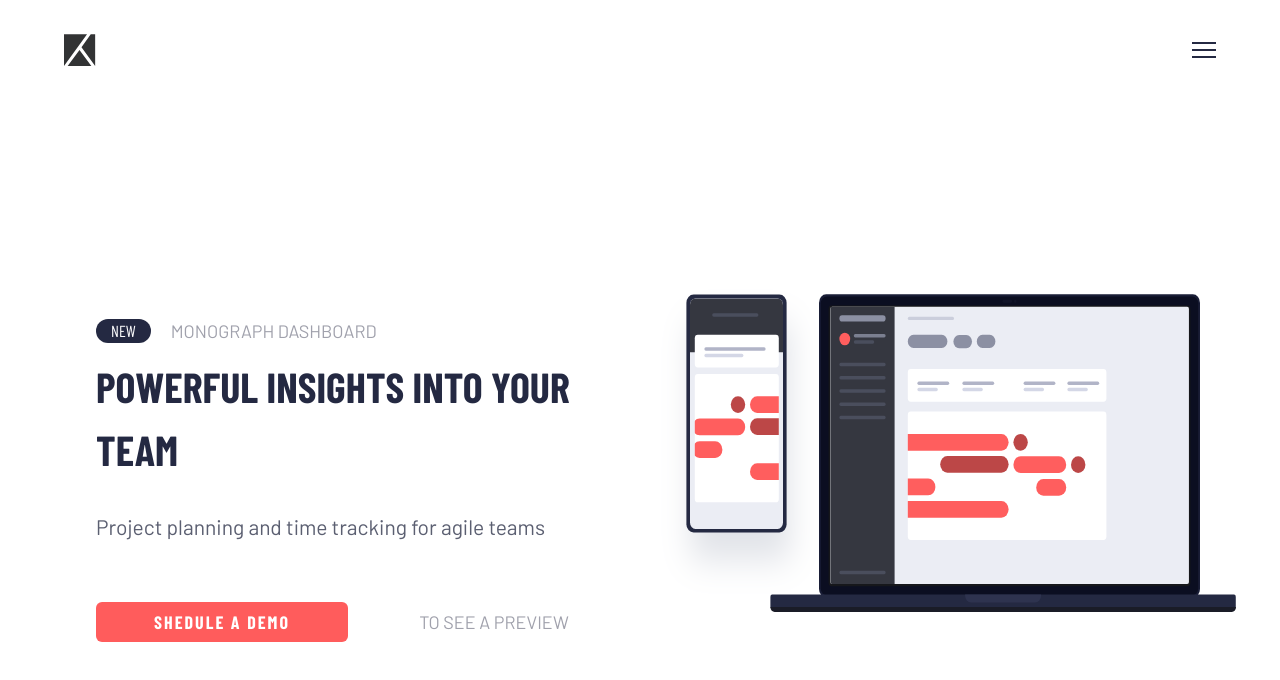
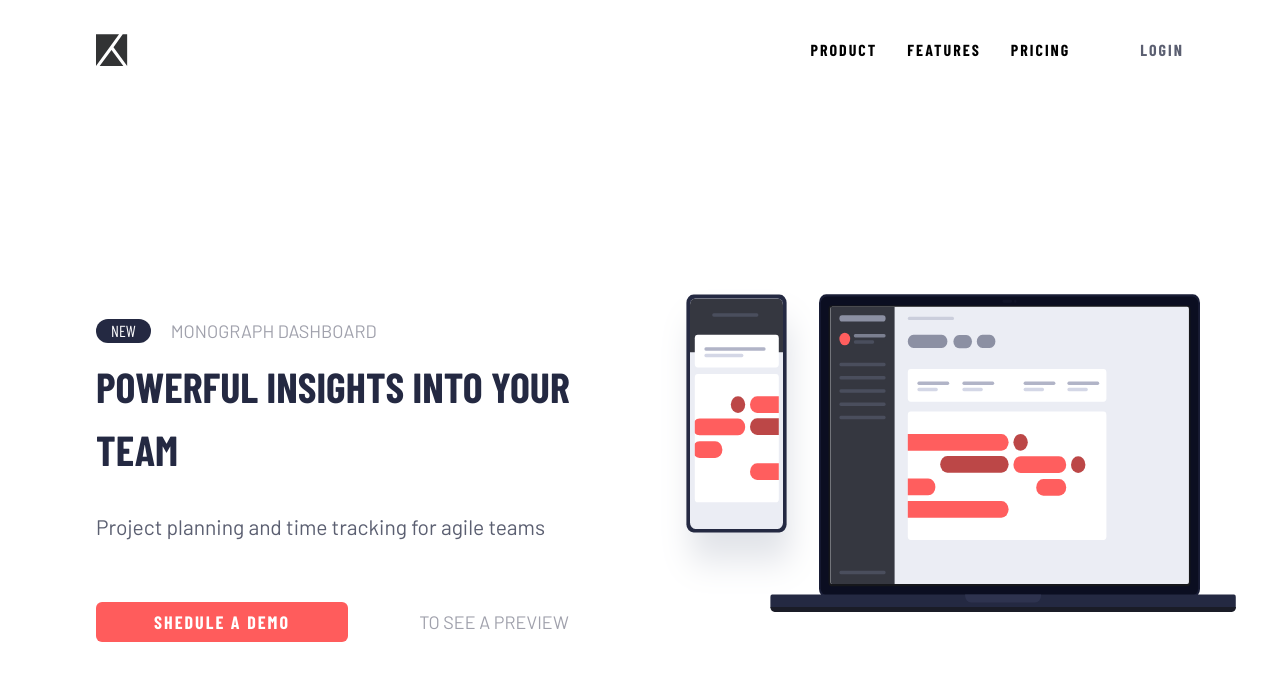
Before and after one commit to HernanAlvarado12/tracking, a website: page index.html in a window 1280 px wide. Drawn offline with nearby package versions, Linux system fonts and the light colour scheme.

Commit message:
finish header section

```diff
--- a/index.html
+++ b/index.html
@@ -26,15 +26,27 @@
     <body class ="overflow-hidden">
 
         <header>
-            <nav class ="w-90 h-10 mx-auto flex items-center justify-between relative l:max-w-screen-xl">
+            <nav class ="w-90 h-10 mx-auto flex items-center justify-between relative l:max-w-screen-xl l:w-85">
                 <img class ="select-none" src ="./assets/logo.svg" alt ="logo icon" draggable ="false" loading ="lazy">
-                <img class ="cursor-pointer select-none" id ="iconMenu" src ="./assets/hamburger.svg" alt ="menu icon" draggable ="false" loading ="lazy">
-                <menu class ="w-full py-3 hidden absolute left-0 top-10 z-10 rounded-sm bg-white" id ="navMenu">
-                    <ul class ="flex items-center flex-col gap-y-2 text-md font-bold tracking-widest uppercase">
-                        <li><a class ="" href ="#">product</a></li>
-                        <li><a class ="" href ="#">features</a></li>
-                        <li><a class ="" href ="#">pricing</a></li>
-                        <li class ="last:mt-3 last:text-blue-200"><a class ="" href ="#">login</a></li>
+                <img class ="cursor-pointer select-none l:hidden" id ="iconMenu" src ="./assets/hamburger.svg" alt ="menu icon" draggable ="false" loading ="lazy">
+                <menu class ="w-full py-3 hidden absolute left-0 top-10 z-10 rounded-sm bg-white l:w-auto l:py-0 l:block l:relative l:top-0" id ="navMenu">
+                    <ul class ="flex items-center flex-col gap-y-2 text-md font-bold tracking-widest uppercase l:gap-x-3 l:flex-row l:text-sm">
+                        <li class ="relative group">
+                            <a class ="" href ="#">product</a>
+                            <span class ="w-full h-0.1 absolute bottom-0 left-0 origin-left scale-x-0 transition-all duration-700 bg-blue-300 group-hover:scale-x-105 group-hover:duration-700"></span>
+                        </li>
+                        <li class ="relative group">
+                            <a class ="" href ="#">features</a>
+                            <span class ="w-full h-0.1 absolute bottom-0 left-0 origin-left scale-x-0 transition-all duration-700 bg-blue-300 group-hover:scale-x-105 group-hover:duration-700"></span>
+                        </li>
+                        <li class ="relative group">
+                            <a class ="" href ="#">pricing</a>
+                            <span class ="w-full h-0.1 absolute bottom-0 left-0 origin-left scale-x-0 transition-all duration-700 bg-blue-300 group-hover:scale-x-105 group-hover:duration-700"></span>
+                        </li>
+                        <li class ="relative group last:mt-3 last:text-blue-200 l:last:mt-0 l:last:ml-4">
+                            <a class ="" href ="#">login</a>
+                            <span class ="w-full h-0.1 absolute bottom-0 left-0 origin-left scale-x-0 transition-all duration-700 bg-blue-200 group-hover:scale-x-105 group-hover:duration-700"></span>
+                        </li>
                     </ul>
                 </menu>
             </nav>
--- a/tailwind.config.js
+++ b/tailwind.config.js
@@ -14,6 +14,7 @@
         'l-main': 'calc(100vh - 10rem)'
       },
       spacing: {
+        '0.1': '1px',
         '0.5': '0.5rem',
         '1': '1rem',
         '1.5': '1.5rem',
```
Also changed, not shown: css/tailwind.css.
